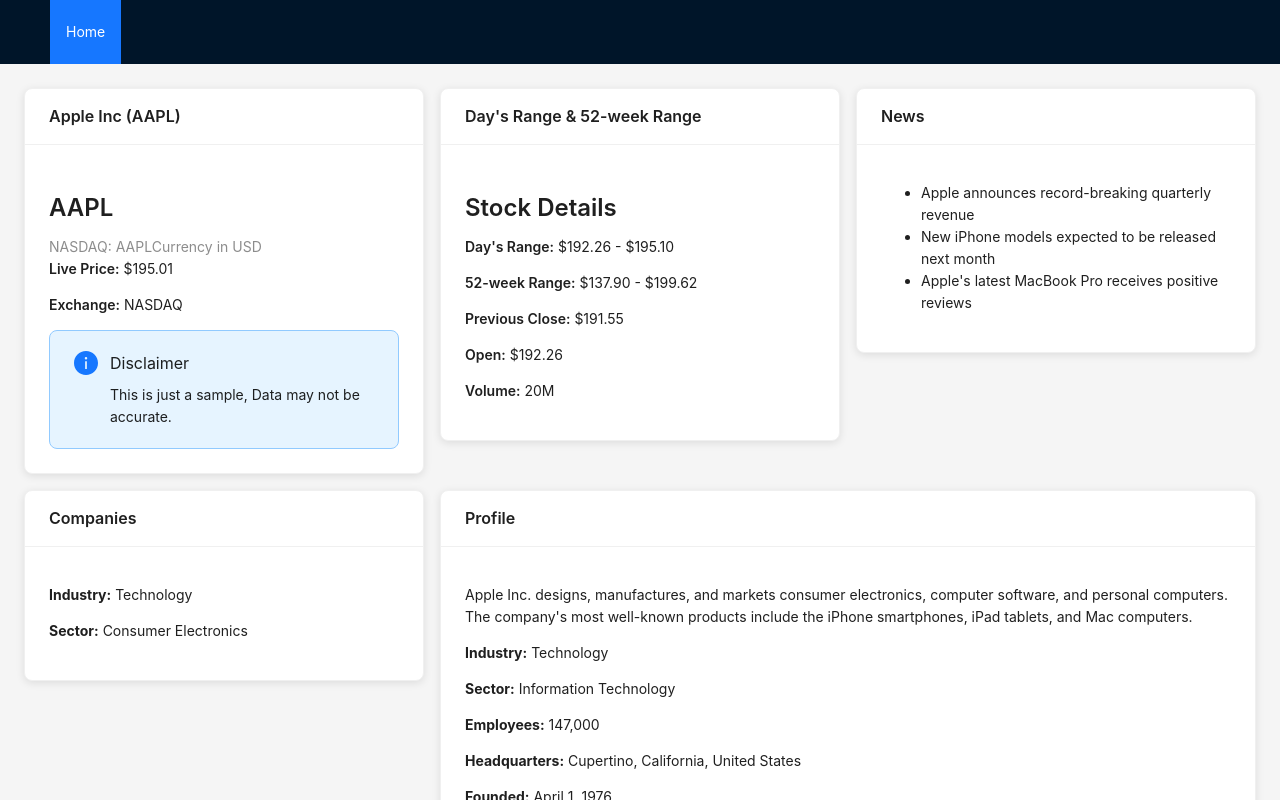
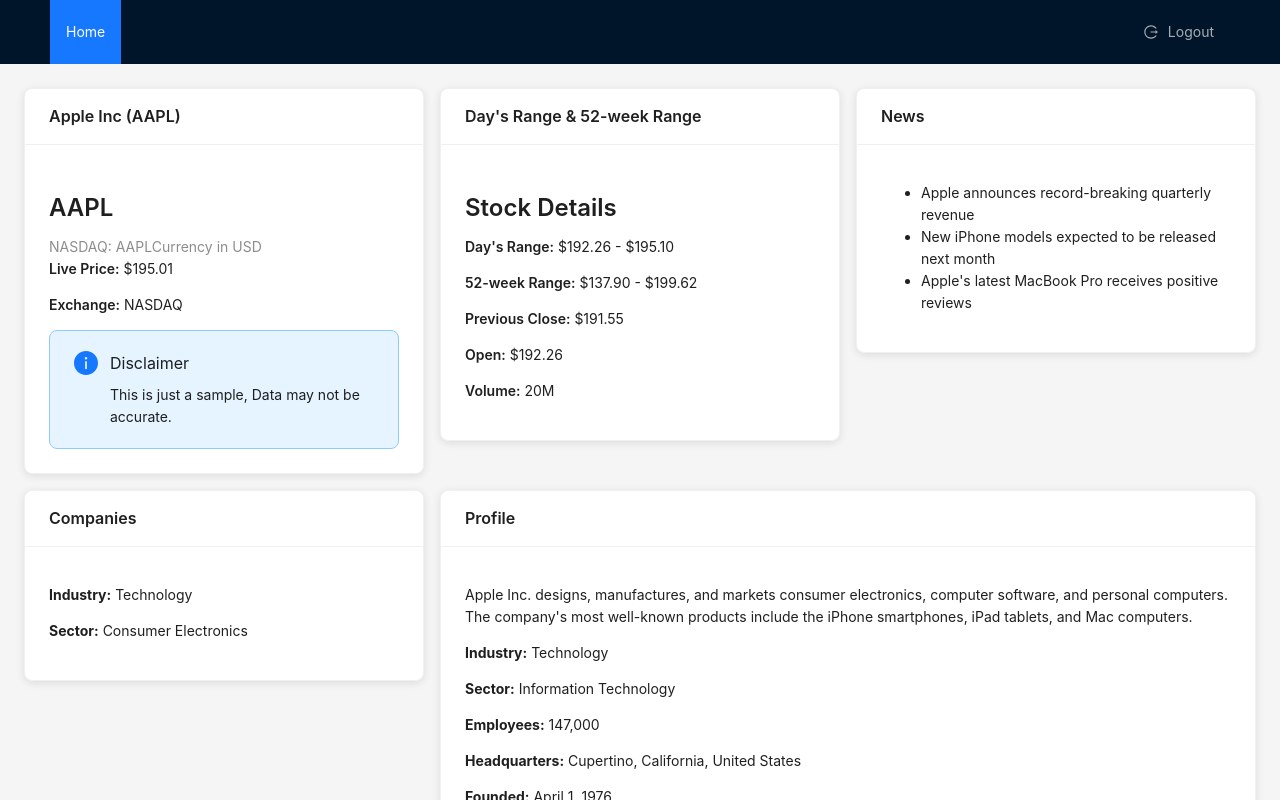
Before and after one commit to yasirshabbir44/reactjs-investing-portfolio, a React (Create React App) app: page / in a window 1280 px wide. Shown: the top 800 px of the page. Built offline with nearby package versions, Linux system fonts and the light colour scheme; sample sign-in values are in the browser's storage.

Commit message:
Added logout

```diff
--- a/src/components/AppHeader.js
+++ b/src/components/AppHeader.js
@@ -1,16 +1,26 @@
 // Header.js
 import React from 'react';
 import { Layout, Menu } from 'antd';
+import {LogoutOutlined} from "@ant-design/icons";
 
 const { Header } = Layout;
 
 const AppHeader = () => {
+
+    const handleLogout = () => {
+        // Implement your logout logic here
+        console.log('Logout clicked');
+        localStorage.removeItem('loggedInUser');
+        window.location.href = '/login';
+        // For example, you can redirect to a logout page or dispatch a logout action.
+    };
   return (
       <Header>
           <div className="logo" />
-      <Menu theme="dark" mode="horizontal" defaultSelectedKeys={['1']}>
+          <Menu theme="dark" mode="horizontal" defaultSelectedKeys={['1']} style={{ display: 'flex', justifyContent: 'space-between' }}>
               <Menu.Item key="1">Home</Menu.Item>
               {/* Add more menu items as needed */}
+              <Menu.Item key="2" icon={<LogoutOutlined />} style={{ marginLeft: 'auto' }} onClick={handleLogout}>Logout</Menu.Item>
           </Menu>
       </Header>
   );
```
Lines whose indentation alone changed are shown as unchanged.
